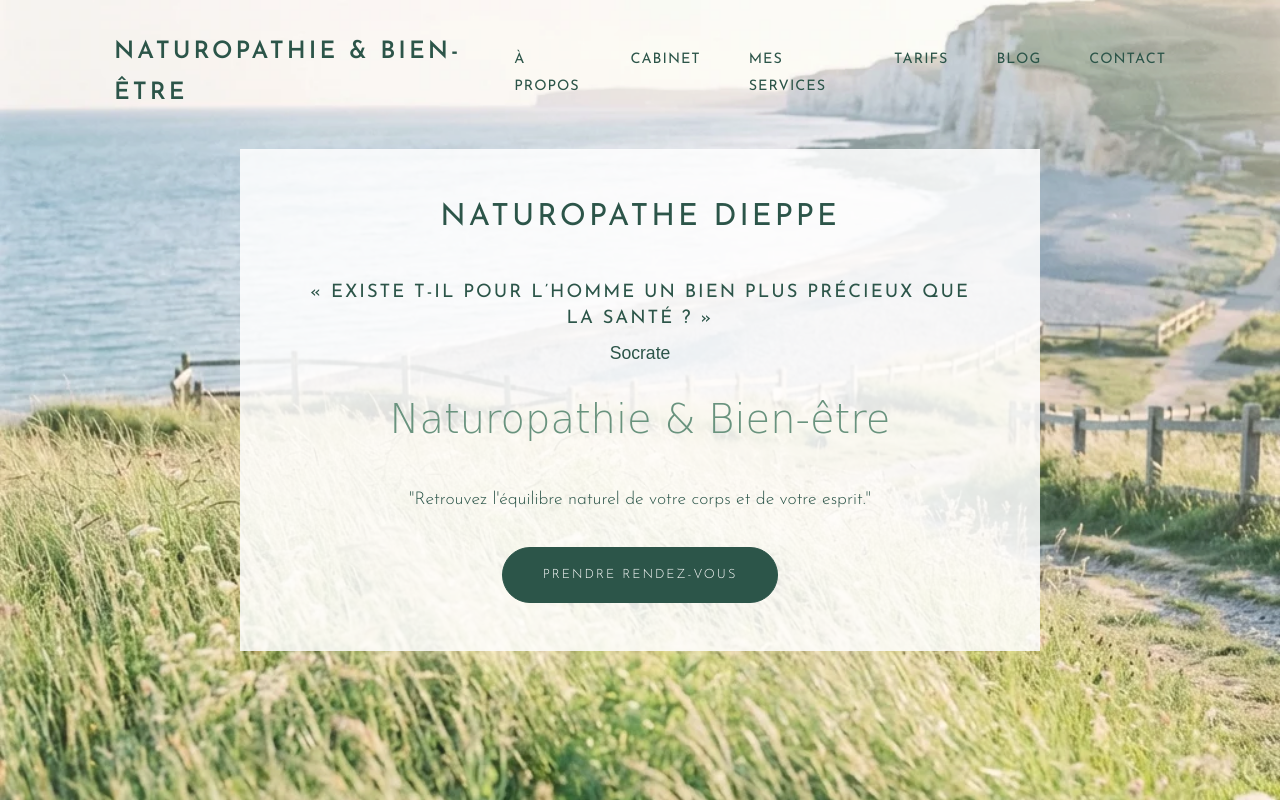
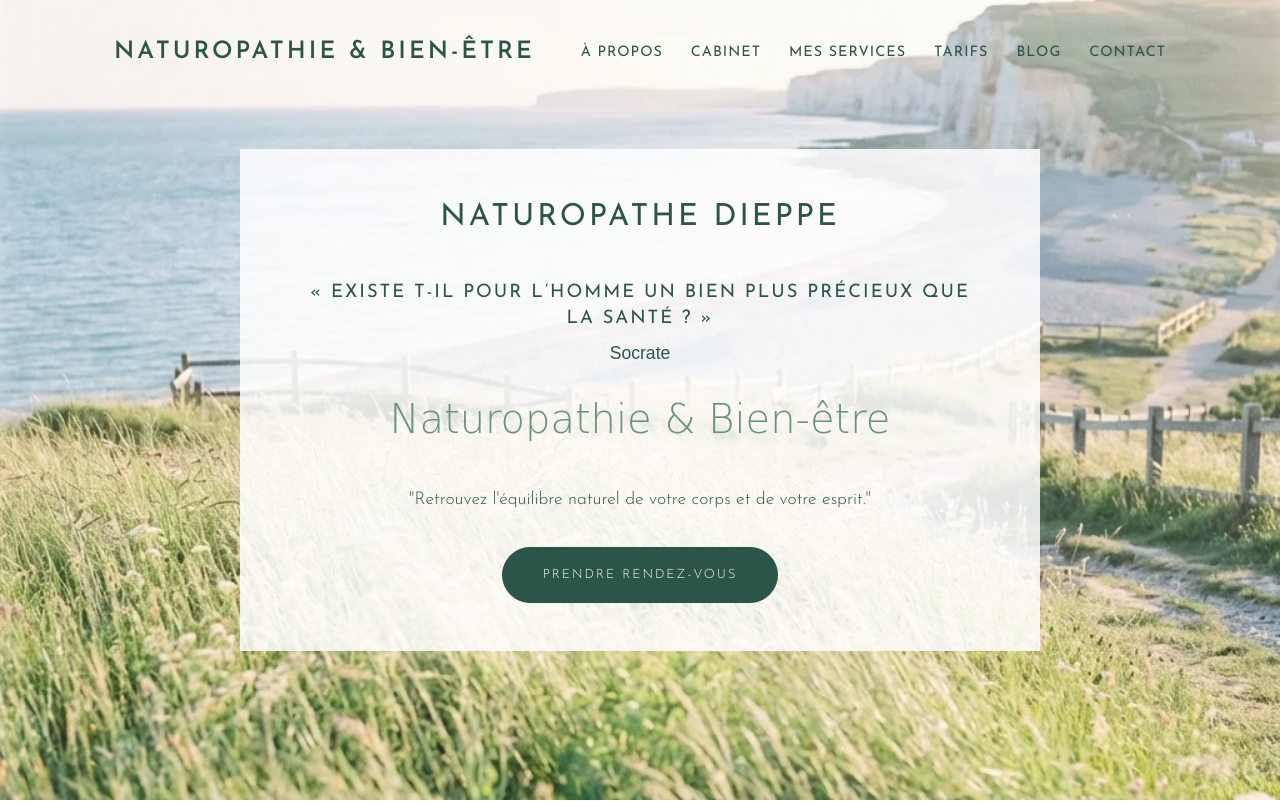
Before and after one commit to gdeboishebert-spec/naturessence-amelie, a website: page index.html in a window 1280 px wide. Shown: the top 802 px of the page. Drawn offline with Linux system fonts and the light colour scheme; a web font is replaced by a local one.

Commit message:
Corrige l'alignement du menu de navigation
Depuis l'ajout du lien "Cabinet", certains liens (À propos, Mes
Services) passaient sur deux lignes alors que les autres restaient
sur une seule, cassant l'alignement du header. Réduit l'espacement
entre les liens et empêche leur retour à la ligne.

Co-Authored-By: Claude Sonnet 5 <noreply@anthropic.com>

```diff
--- a/styles.css
+++ b/styles.css
@@ -108,7 +108,7 @@ header {
 .nav-links {
     list-style: none;
     display: flex;
-    gap: 3rem;
+    gap: 1.75rem;
 }
 
 .nav-links a {
@@ -116,6 +116,7 @@ header {
     text-transform: uppercase;
     letter-spacing: 1px;
     font-weight: 400;
+    white-space: nowrap;
 }
 
 .nav-links a:hover {
```
